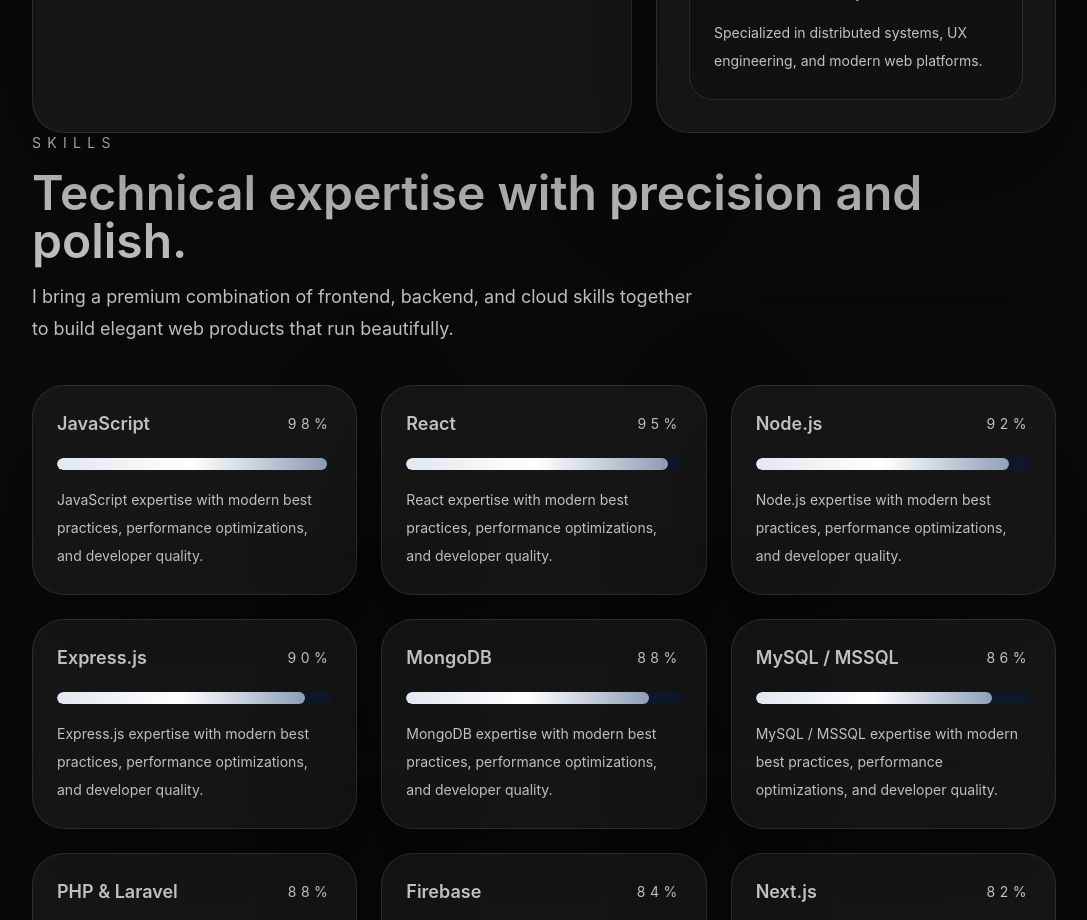
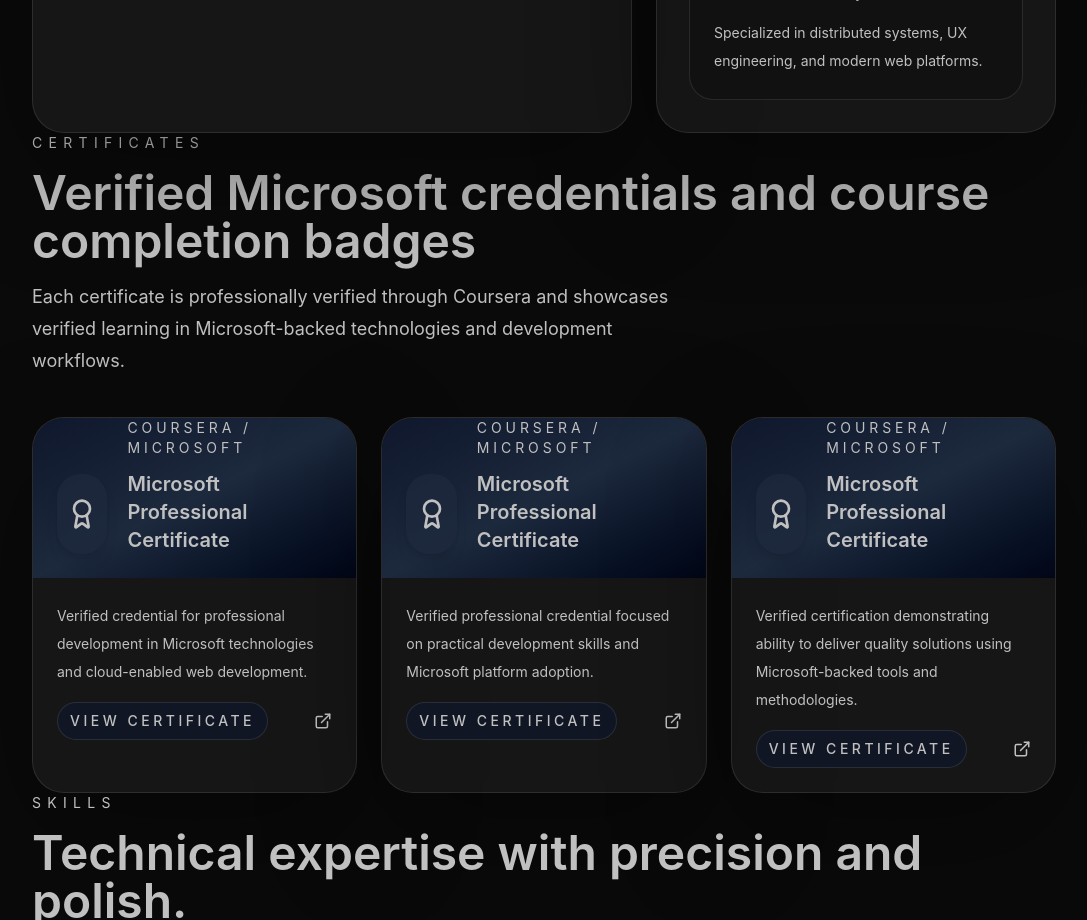
Before and after one commit to shahidjhawari/Shahid-Iqbal-Portfolio, a React (Vite) app: page / in a window 1280 px wide. Shown: the part 1880-2800 px from the top of the page, without its empty margins (96-1183 px from the left). Built offline with nearby package versions, Linux system fonts and the light colour scheme.

Commit message:
feat: add Certificates section with verified credentials and update portfolio data

```diff
--- a/src/App.jsx
+++ b/src/App.jsx
@@ -8,6 +8,7 @@
 import Skills from './components/Skills'
 import Projects from './components/Projects'
 import Experience from './components/Experience'
+import Certificates from './components/Certificates'
 import Services from './components/Services'
 import Testimonials from './components/Testimonials'
 import Contact from './components/Contact'
@@ -51,6 +52,7 @@
             <main className="relative">
               <Hero />
               <About />
+              <Certificates />
               <Skills />
               <Projects />
               <Experience />
--- a/src/components/About.jsx
+++ b/src/components/About.jsx
@@ -1,6 +1,6 @@
 import { motion } from 'framer-motion'
 import { Award, BookOpen, Sparkles } from 'lucide-react'
-import { aboutStats, aboutTimeline } from '../data/portfolioData'
+import { aboutStats, aboutTimeline, certificates } from '../data/portfolioData'
 
 export default function About() {
   return (
--- /dev/null
+++ b/src/components/Certificates.jsx
@@ -0,0 +1,52 @@
+import { motion } from 'framer-motion'
+import { Award, ExternalLink } from 'lucide-react'
+import { certificates } from '../data/portfolioData'
+
+export default function Certificates() {
+  return (
+    <section id="certificates" className="section-container py-24">
+      <div className="mx-auto max-w-5xl space-y-10">
+        <div className="space-y-4">
+          <p className="text-sm uppercase tracking-[0.45em] text-slate-400">Certificates</p>
+          <h2 className="text-4xl font-semibold text-white sm:text-5xl">Verified Microsoft credentials and course completion badges</h2>
+          <p className="max-w-2xl text-lg leading-8 text-slate-300">
+            Each certificate is professionally verified through Coursera and showcases verified learning in Microsoft-backed technologies and development workflows.
+          </p>
+        </div>
+
+        <div className="grid gap-6 md:grid-cols-2 lg:grid-cols-3">
+          {certificates.map((cert, index) => (
+            <motion.a
+              key={cert.link}
+              href={cert.link}
+              target="_blank"
+              rel="noreferrer"
+              initial={{ opacity: 0, y: 28 }}
+              whileInView={{ opacity: 1, y: 0 }}
+              viewport={{ once: true }}
+              transition={{ duration: 0.8, delay: index * 0.1 }}
+              className="group overflow-hidden rounded-[2rem] border border-white/10 bg-white/5 shadow-glass transition hover:-translate-y-1 hover:border-slate-400/40"
+            >
+              <div className="flex h-40 items-end bg-gradient-to-br from-slate-900 via-slate-800 to-slate-950 p-6 text-white">
+                <div className="flex h-20 w-20 items-center justify-center rounded-3xl bg-slate-800/80 shadow-lg">
+                  <Award size={32} />
+                </div>
+                <div className="ml-5">
+                  <p className="text-sm uppercase tracking-[0.28em] text-slate-400">{cert.issuer}</p>
+                  <h3 className="mt-3 text-xl font-semibold text-white">{cert.title}</h3>
+                </div>
+              </div>
+              <div className="space-y-4 p-6">
+                <p className="text-sm leading-7 text-slate-300">{cert.description}</p>
+                <div className="flex items-center justify-between gap-4 text-sm font-medium text-slate-200">
+                  <span className="rounded-full border border-white/10 bg-slate-900/70 px-3 py-2 uppercase tracking-[0.25em] text-slate-400">View Certificate</span>
+                  <ExternalLink size={18} className="text-slate-400 transition group-hover:text-white" />
+                </div>
+              </div>
+            </motion.a>
+          ))}
+        </div>
+      </div>
+    </section>
+  )
+}
--- a/src/data/portfolioData.js
+++ b/src/data/portfolioData.js
@@ -4,6 +4,7 @@
   { id: 'skills', label: 'Skills' },
   { id: 'projects', label: 'Projects' },
   { id: 'experience', label: 'Experience' },
+  { id: 'certificates', label: 'Certificates' },
   { id: 'contact', label: 'Contact' },
 ]
 
@@ -138,6 +139,27 @@
   },
 ]
 
+export const certificates = [
+  {
+    title: 'Microsoft Professional Certificate',
+    issuer: 'Coursera / Microsoft',
+    description: 'Verified credential for professional development in Microsoft technologies and cloud-enabled web development.',
+    link: 'https://www.coursera.org/account/accomplishments/verify/OWE7Q0H8GB95',
+  },
+  {
+    title: 'Microsoft Professional Certificate',
+    issuer: 'Coursera / Microsoft',
+    description: 'Verified professional credential focused on practical development skills and Microsoft platform adoption.',
+    link: 'https://www.coursera.org/account/accomplishments/verify/TZSMBSD08JC1',
+  },
+  {
+    title: 'Microsoft Professional Certificate',
+    issuer: 'Coursera / Microsoft',
+    description: 'Verified certification demonstrating ability to deliver quality solutions using Microsoft-backed tools and methodologies.',
+    link: 'https://www.coursera.org/account/accomplishments/verify/O0QM4YBD5SLT',
+  },
+]
+
 export const services = [
   {
     title: 'Frontend Development',
```
